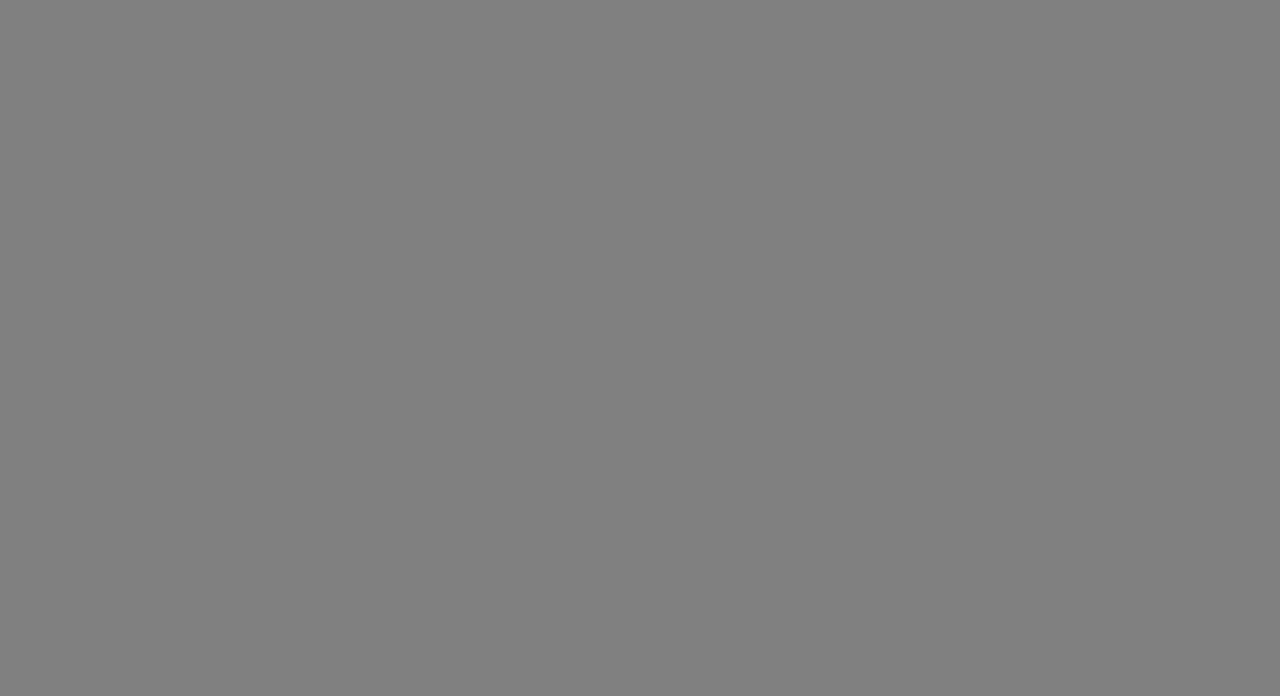
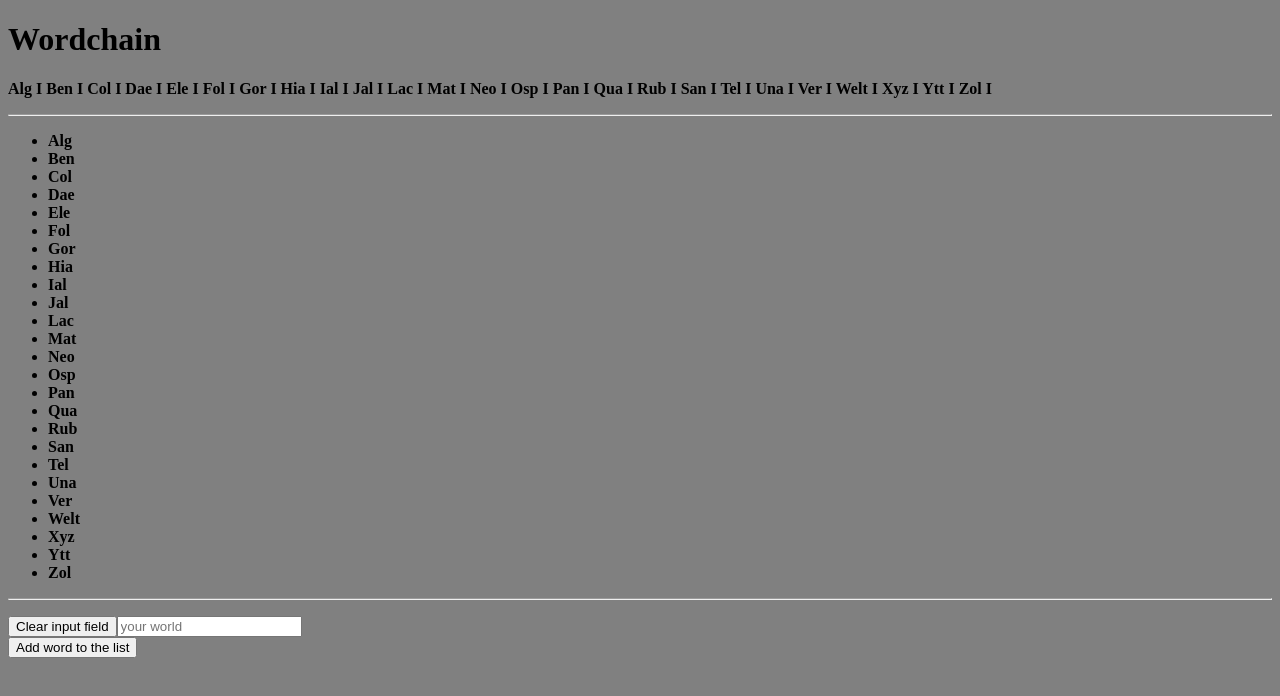
Before and after one commit to Bazsmagister/WordChain-in-vanilla-JS, a plain HTML site: page index.html in a window 1280 px wide. Drawn offline with Linux system fonts and the light colour scheme.

Commit message:
addding word is works.

```diff
--- a/app.css
+++ b/app.css
@@ -1,3 +1,4 @@
 body {
     background-color: grey;
+    font-weight: bold;
 }
--- /dev/null
+++ b/app.js
@@ -0,0 +1,101 @@
+var words = [
+    "Alg",
+    "Ben",
+    "Col",
+    "Dae",
+    "Ele",
+    "Fol",
+    "Gor",
+    "Hia",
+    "Ial",
+    "Jal",
+    "Lac",
+    "Mat",
+    "Neo",
+    "Osp",
+    "Pan",
+    "Qua",
+    "Rub",
+    "San",
+    "Tel",
+    "Una",
+    "Ver",
+    "Welt",
+    "Xyz",
+    "Ytt",
+    "Zol",
+];
+
+//console.log(words);
+//alert(words);
+
+//
+document.getElementById("invisible").style.display = "none";
+//************ */
+var txt = "";
+
+words.forEach(myFunction);
+
+function myFunction(value) {
+    txt = txt + value + "  I   ";
+    document.getElementById("demo").innerHTML = txt;
+}
+
+//*********** */
+
+var text, fLen, i;
+
+fLen = words.length;
+
+text = "<ul>";
+for (i = 0; i < fLen; i++) {
+    text += "<li>" + words[i] + "</li>";
+}
+text += "</ul>";
+document.getElementById("demo2").innerHTML = text;
+
+//********** */
+
+function addWord() {
+    //this.words += this.words.push(this.newWord);
+
+    //let newWord = document.querySelector('#newWord').value;
+    let newWord = document.getElementById('newWord').value;
+
+    //alert(newWord);
+
+    words.push(newWord);
+    //document.getElementById("demo").innerHTML = words;
+    //document.getElementById("demo2").innerHTML = words;
+    //document.getElementById("demo3").innerHTML = words;
+
+    //alert(words[words.length - 1]);
+
+
+
+    var text, fLen, i;
+
+    fLen = words.length;
+
+    text = "<ul>";
+    for (i = 0; i < fLen; i++) {
+        text += "<li>" + words[i] + "</li>";
+    }
+    text += "</ul>";
+    document.getElementById("demo2").innerHTML = text;
+
+
+    //this.newWord = "";
+    //return this.words;
+    //alert the last element of the array:
+    //alert(this.words[this.words.length - 1]);
+
+    //alert(words);
+    //document.getElementById("demo3").innerHTML = addWord();
+    //return words;
+
+}
+
+newWord = "";
+
+//************* */
--- a/index.html
+++ b/index.html
@@ -9,16 +9,35 @@
 </head>
 
 <body>
+    <div id="app">
+        <h1>Wordchain</h1>
+
+        <p id=demo></p>
+        <hr>
+        <p id="demo2"></p>
+        <hr>
+        <p id="demo3"></p>
 
 
 
-    <script>
+        <div>
+            <button onClick="lastwordandlastletter" id="invisible">Show me the last word and its last letter</button>
+        </div>
 
 
+        <div>
+
+            <button onclick="document.getElementById('newWord').value = ''">Clear input field</button><input type="text"
+                name="newWord" id="newWord" placeholder="your world" onfocus="this.value=''" required />
+        </div>
+        <div>
+            <button onClick="addWord()">Add word to the list</button>
+        </div>
+
+    </div>
 
 
-
-    </script>
+    <script src="app.js"></script>
 </body>
 
 </html>
```
Also changed, not shown: all_in.txt (added).
